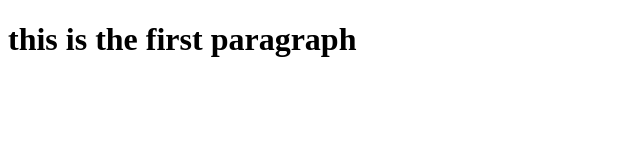
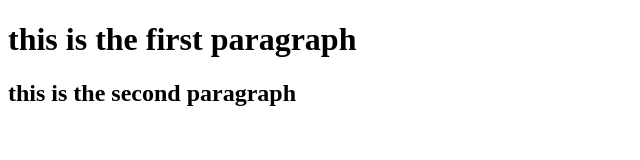
Before and after one commit to KaizoYohun/Git_test, a plain HTML site: page html-boilerplate/index.html in a window 1280 px wide. Shown: the whole page, without its empty margins (0-640 px from the left). Drawn offline with Linux system fonts and the light colour scheme.

Commit message:
In this file I added an h2 for xtra space on page

```diff
--- a/html-boilerplate/index.html
+++ b/html-boilerplate/index.html
@@ -7,6 +7,8 @@
 </head>
 <body>
     <h1> this is the first paragraph</h1>
+    <h2> this is the second paragraph</h2>
+    <!-- just added h2 for more paragraph room-->
 
 </body>
 </html>
```
